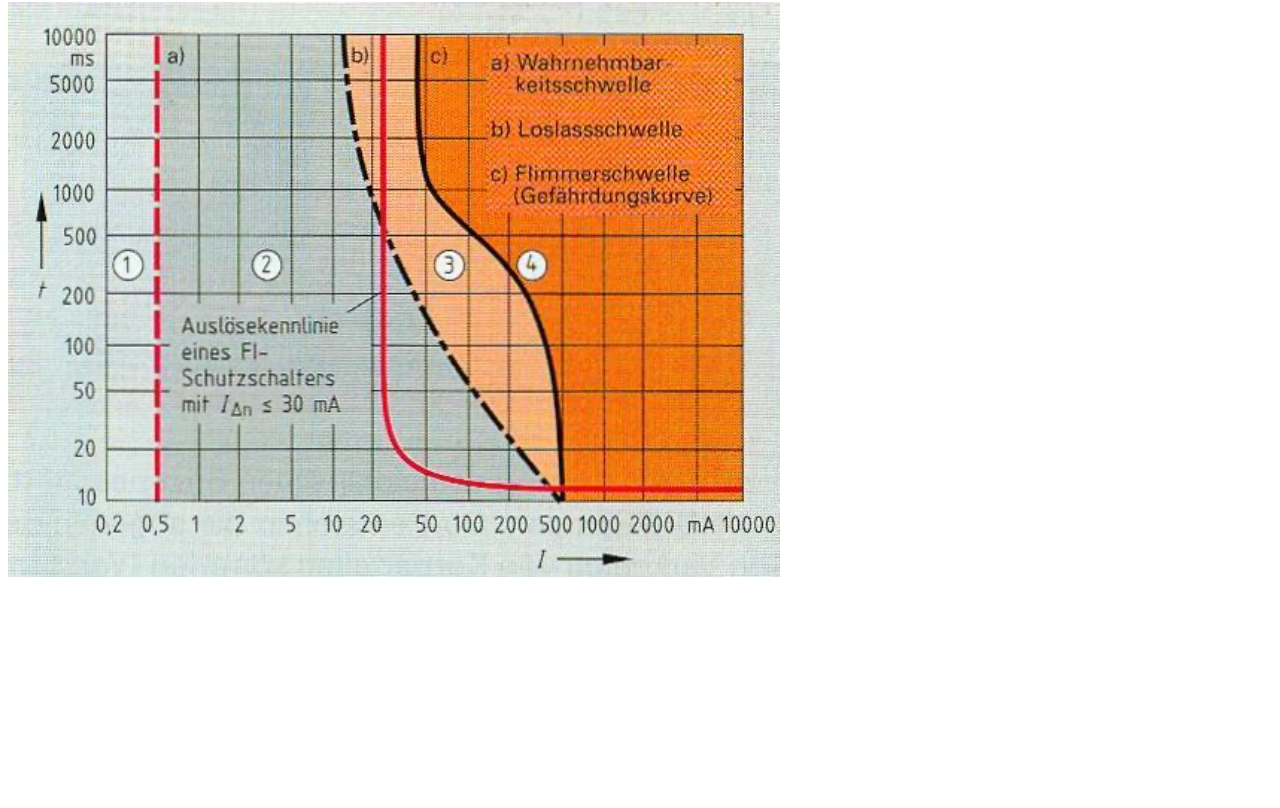
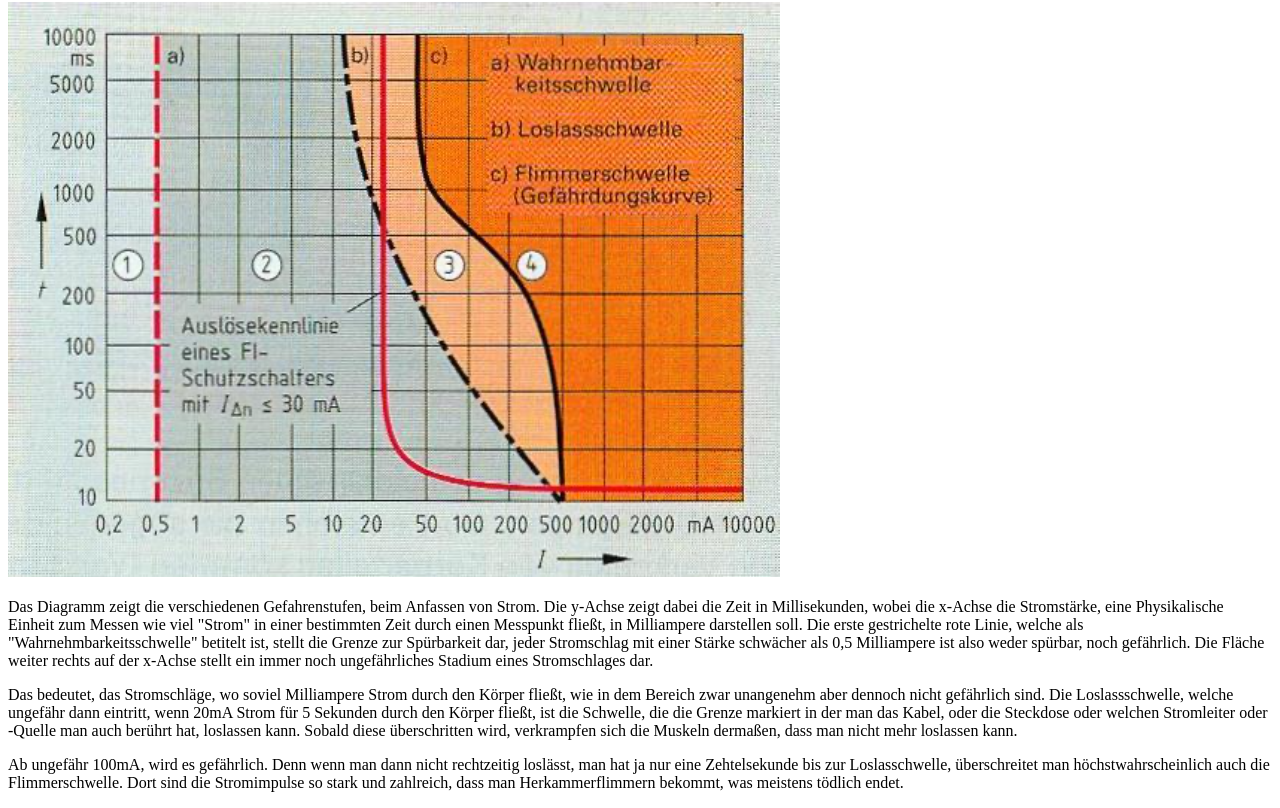
Before and after one commit to onetwothreeyourenotcomingforme/Die-Gefahren-des-Stroms, a plain HTML site: page 7a.html in a window 1280 px wide. Shown: the part 78-886 px from the top of the page. Before the commit the page ends 800 px from the top, so only its background shows below. Drawn offline with Linux system fonts and the light colour scheme.

Commit message:
Update 7a.html

```diff
--- a/7a.html
+++ b/7a.html
@@ -15,5 +15,22 @@
   <p class="aligncenter">
      <img src="Diagramm.png">
     </p>
+
+  <p>
+    Das Diagramm zeigt die verschiedenen Gefahrenstufen, beim Anfassen von Strom.
+    Die y-Achse zeigt dabei die Zeit in Millisekunden, wobei die x-Achse die Stromstärke, eine Physikalische Einheit zum Messen wie viel "Strom" in einer bestimmten Zeit durch einen Messpunkt fließt, in Milliampere darstellen soll.
+    Die erste gestrichelte rote Linie, welche als "Wahrnehmbarkeitsschwelle" betitelt ist, stellt die Grenze zur Spürbarkeit dar, jeder Stromschlag mit einer Stärke schwächer als 0,5 Milliampere ist also weder spürbar, noch gefährlich.
+    Die Fläche weiter rechts auf der x-Achse stellt ein immer noch ungefährliches Stadium eines Stromschlages dar.
+   </p>
+  <p>
+    Das bedeutet, das Stromschläge, wo soviel Milliampere Strom durch den Körper fließt, wie in dem Bereich zwar unangenehm aber dennoch nicht gefährlich sind.
+    Die Loslassschwelle, welche ungefähr dann eintritt, wenn 20mA Strom für 5 Sekunden durch den Körper fließt, ist die Schwelle, die die Grenze markiert in der man das Kabel, oder die Steckdose oder welchen Stromleiter oder -Quelle man auch berührt hat, loslassen kann.
+    Sobald diese überschritten wird, verkrampfen sich die Muskeln dermaßen, dass man nicht mehr loslassen kann.
+    </p>
+  <p>
+    Ab ungefähr 100mA, wird es gefährlich.
+    Denn wenn man dann nicht rechtzeitig loslässt, man hat ja nur eine Zehtelsekunde bis zur Loslasschwelle, überschreitet man höchstwahrscheinlich auch die Flimmerschwelle.
+    Dort sind die Stromimpulse so stark und zahlreich, dass man Herkammerflimmern bekommt, was meistens tödlich endet.
+    </p>
   </body>
 </html>
```
